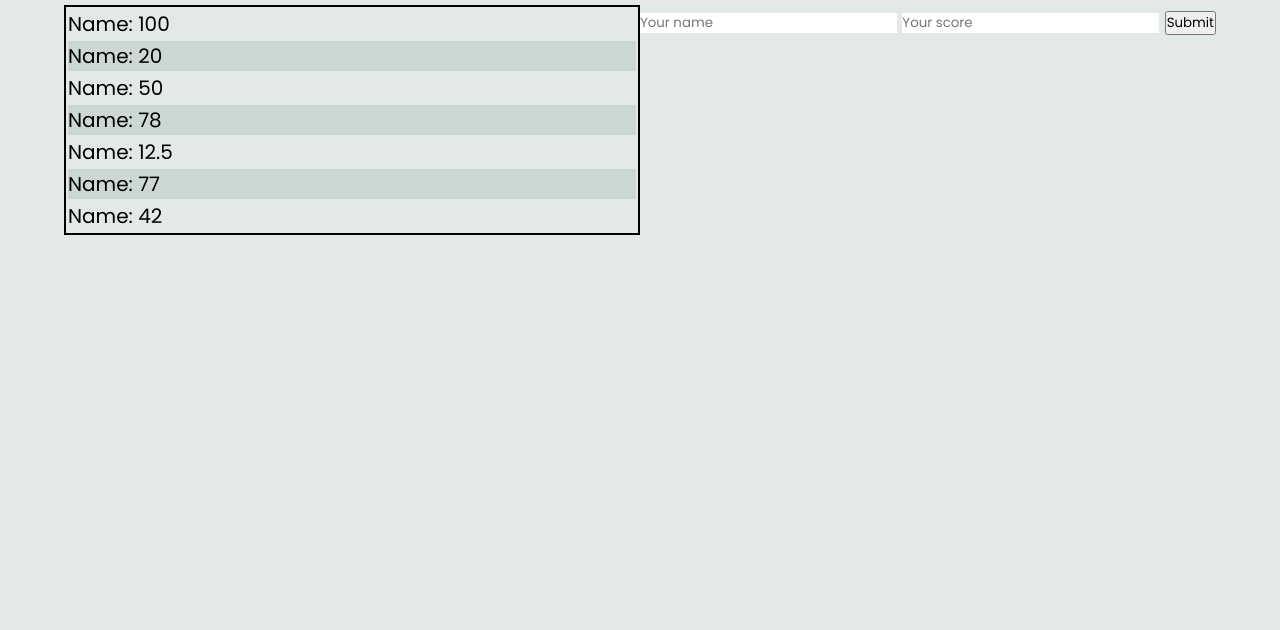
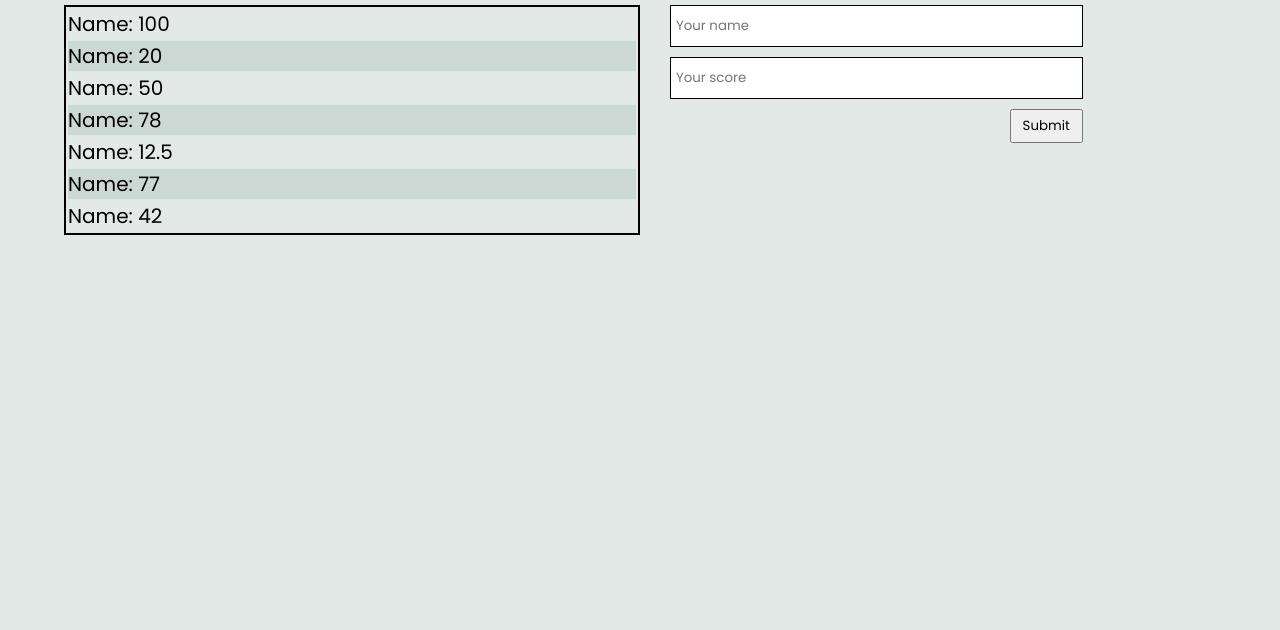
Before and after one commit to AbelG101/Leaderboard, a website built with webpack: page src/template.html in a window 1280 px wide. Shown: the part 170-800 px from the top of the page. Built offline with nearby package versions, Linux system fonts and the light colour scheme.

Commit message:
add styling for scores input

```diff
--- a/src/styles.css
+++ b/src/styles.css
@@ -63,3 +63,26 @@ input {
 .table tr:nth-child(even) {
   background-color: hsl(163, 14%, 82%);
 }
+
+.add-score {
+  width: 50%;
+  padding: 0 30px;
+}
+
+.input-container {
+  display: flex;
+  flex-direction: column;
+  width: 80%;
+}
+
+.input-container input {
+  margin-bottom: 10px;
+  padding: 10px 5px;
+  border: 1px solid #000;
+}
+
+.input-container button {
+  align-self: flex-end;
+  padding: 5px 11px;
+  width: auto;
+}
```
